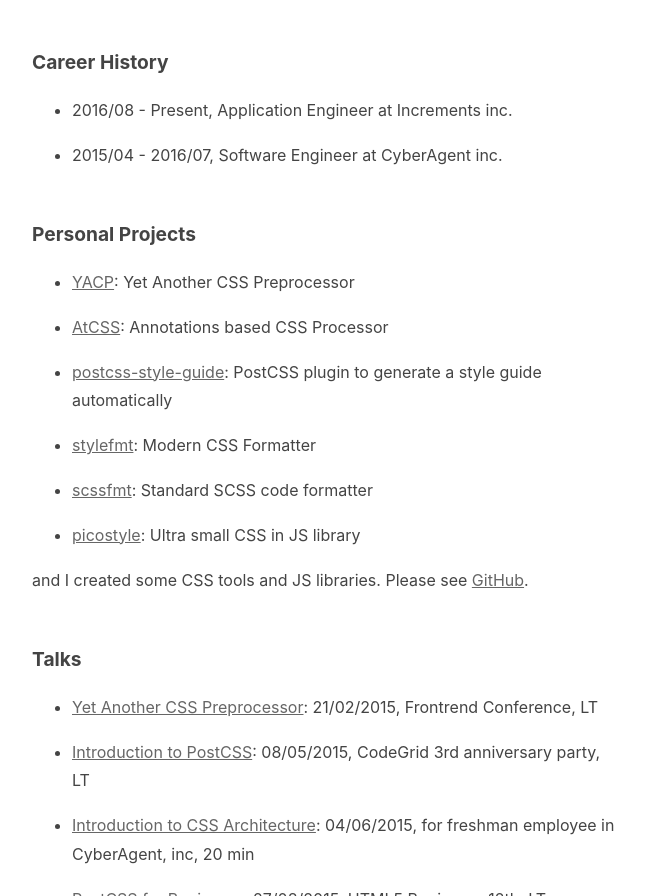
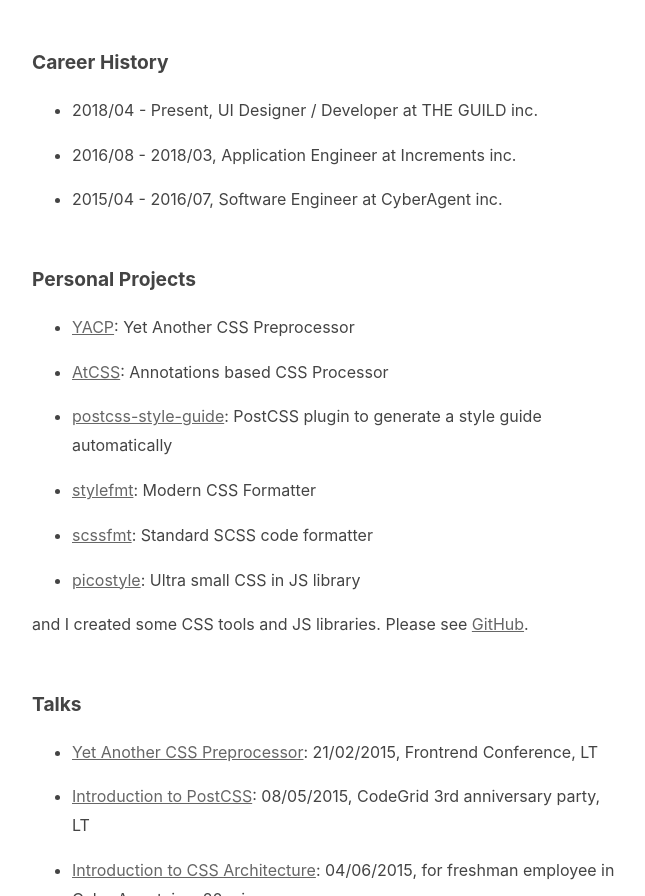
Before and after one commit to ikasama/ikasama.github.io, a website: page index.html in a window 1280 px wide. Shown: the part 1339-2235 px from the top of the page, without its empty margins (314-959 px from the left). Drawn offline with Linux system fonts and the light colour scheme.

Commit message:
Update career history

```diff
--- a/index.html
+++ b/index.html
@@ -59,7 +59,8 @@
         <section>
           <h1>Career History</h1>
           <ul>
-            <li>2016/08 - Present, Application Engineer at Increments inc.</li>
+            <li>2018/04 - Present, UI Designer / Developer at THE GUILD inc.</li>
+            <li>2016/08 - 2018/03, Application Engineer at Increments inc.</li>
             <li>2015/04 - 2016/07, Software Engineer at CyberAgent inc.</li>
           </ul>
         </section>
```
